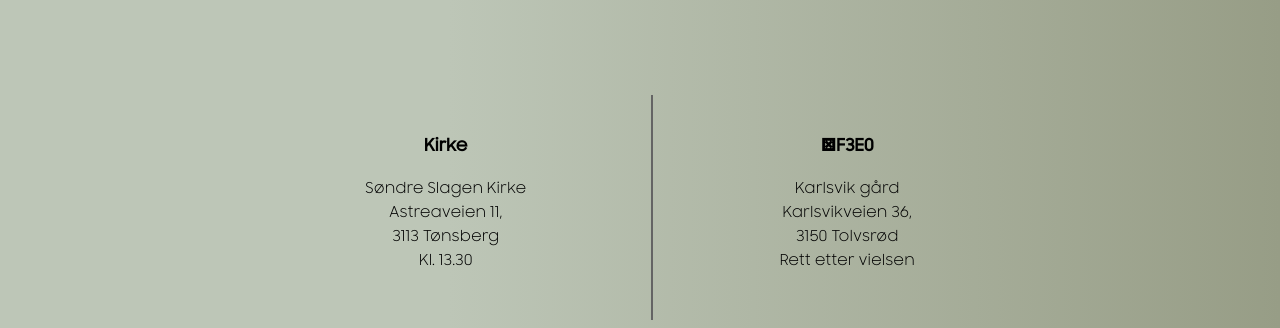
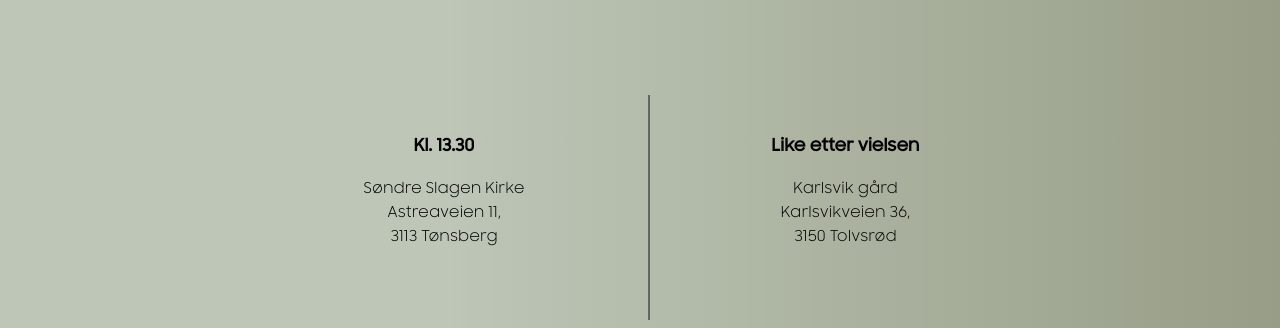
Before and after one commit to olavhl/wedding-website, a plain HTML site: page index.html in a window 1280 px wide. Shown: the part 880-1208 px from the top of the page. Drawn offline with Linux system fonts and the light colour scheme.

Commit message:
Changed time

```diff
--- a/index.html
+++ b/index.html
@@ -66,12 +66,11 @@
 
           <!-- Creating layout for grids in the site -->
           <div class="where-text-parts" id="church">
-              <h2>Kirke</h2>
+              <h2>Kl. 13.30</h2>
               <br>
               <p>Søndre Slagen Kirke</p>
               <p>Astreaveien 11,</p>
               <p>3113 Tønsberg</p>
-              <p>Kl. 13.30</p>
               <a href="https://goo.gl/maps/o3UgLWakyHRhCtyM9">Veibeskrivelse..</a>
           </div>
 
@@ -79,12 +78,11 @@
 
 
           <div class="where-text-parts" id="farm">
-            <h2>&#1F3E0</h2>
+            <h2>Like etter vielsen</h2>
             <br>
             <p>Karlsvik gård</p>
             <p>Karlsvikveien 36,</p>
             <p>3150 Tolvsrød</p>
-            <p>Rett etter vielsen</p>
             <a href="https://goo.gl/maps/RDbXBwmbYNwTs5J88">Veibeskrivelse..</a>
           </div>
           <iframe
@@ -170,7 +168,7 @@
             <p class="center">Vennligst svar innen 1. Februar</p>
             <p class="center">Gi beskjed om eventuelle allergier</p>
           </div>
-
+          <br><br>
           <div id="contact-toastmasters">
             <h4>Toastmastere</h4>
             <p>Oskar Gravdahl Pedersen: 41204819</p>
@@ -185,8 +183,7 @@
       <div class="containers where-hotel-corona-container" id="corona-container">
         <div id="corona-info">
           <p>Per November 2020 er helsemyndighetenes råd om arrangementer og sosiale sammenkomster at det ikke er tillatt å samle mer enn 20 personer.</p>
-          <br><br>
-          <p>Vi lever i håp om at denne grensen utvides sånn at alle kan være med på festen. </p>
+          <br><br>          <p>Vi lever i håp om at denne grensen utvides sånn at alle kan være med på festen. </p>
         </div>
       </div>
 
```
